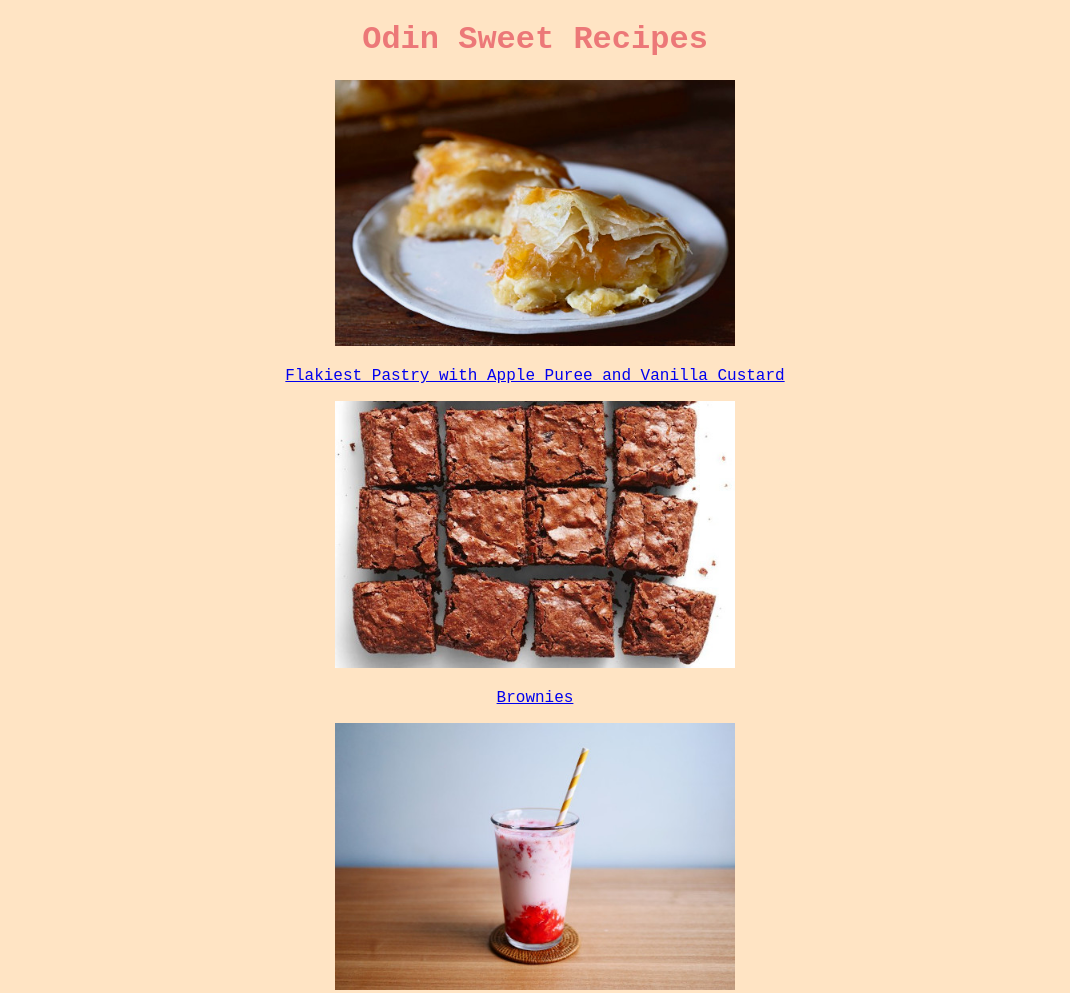
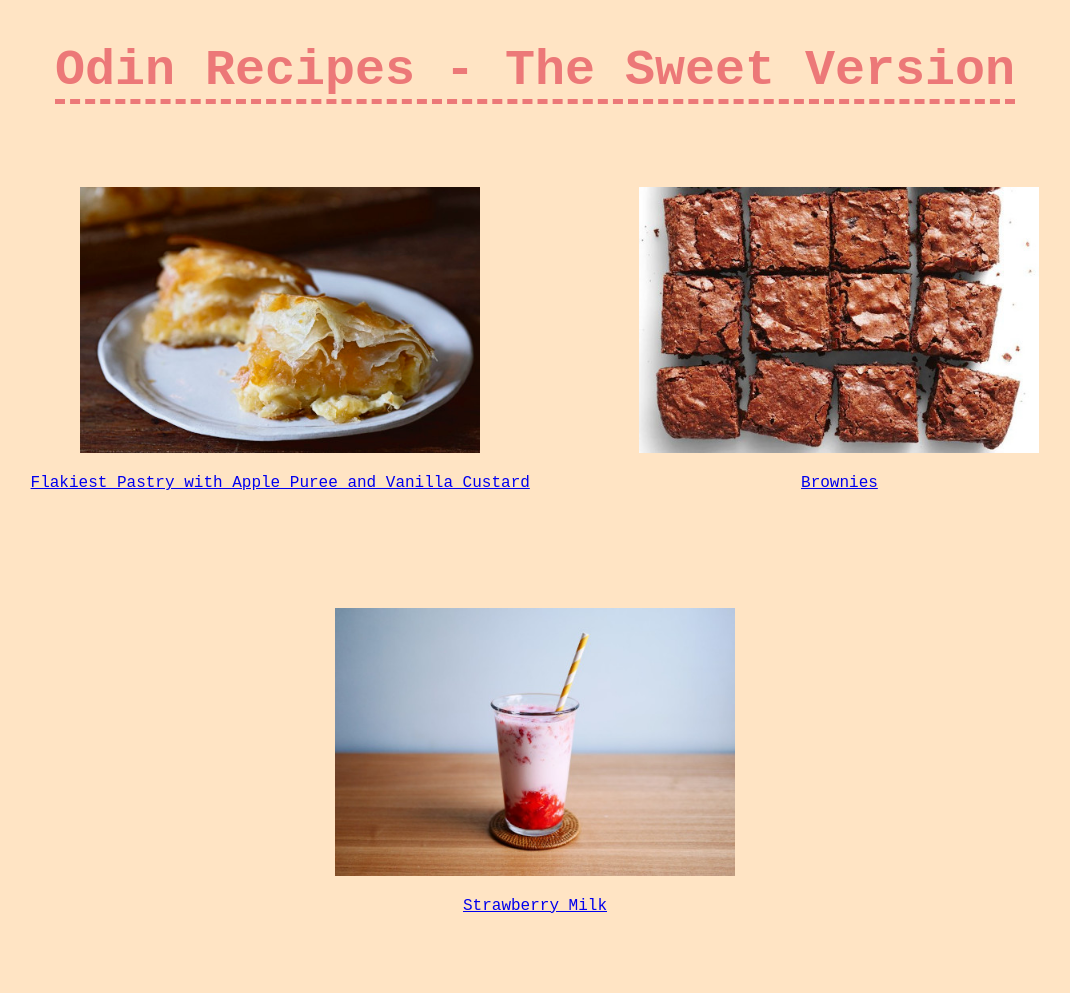
Before and after one commit to yoonisonline/odin-recipes, a plain HTML site: page index.html in a window 1280 px wide. Shown: the top 993 px of the page, without its empty margins (105-1175 px from the left). Drawn offline with Linux system fonts and the light colour scheme.

Commit message:
Add CSS and go back to main link
Added newly learned CSS to main and recipe pages.
Also updated html to include go back to main link on recipe pages.

```diff
--- a/index.html
+++ b/index.html
@@ -8,15 +8,23 @@
 
     <body>
         <div class="mainpage">
-        <h1>Odin Sweet Recipes</h1>
+        <h1>Odin Recipes - The Sweet Version</h1>
+        <div class="content">
+        <div class="recipes-icons">
         <img src="recipes/images/flakypastry.jpg">
         <p><a href="recipes/flakyapplecustard.html">Flakiest Pastry with Apple Puree and Vanilla Custard</a></p>
+        </div>
 
+        <div class="recipes-icons">
         <img src="recipes/images/brownies.jpeg">
         <p><a href="recipes/brownies.html">Brownies</a></p>
+        </div>
 
+        <div class="recipes-icons">
         <img src="recipes/images/strawberrymilk.jpeg">
         <p><a href="recipes/strawberrymilk.html">Strawberry Milk</a></p>
         </div>
+        </div>
+        </div>
     </body>
 </html>
--- a/styles.css
+++ b/styles.css
@@ -14,8 +14,31 @@
 
 .mainpage h1 {
     color: rgb(236, 120, 120);
+    font-size: 50px;
+    display: inline-block;
+    border-bottom: 5px dashed rgb(236, 120, 120);
 }
+
+
 
 ul li {
     color: rgb(150, 63, 63);
 }
+
+.mainpage .content {
+    display: block;
+}
+
+
+.recipes-icons {
+    display: inline-block;
+    margin: 50px;
+}
+
+.recipe-content {
+    padding: 20px 50px;
+}
+
+.gomain {
+    padding: 20px;
+}
```
Also changed, not shown: recipes/brownies.html (+5 -0 lines), recipes/flakyapplecustard.html (+3 -0 lines), recipes/strawberrymilk.html (+3 -0 lines).
